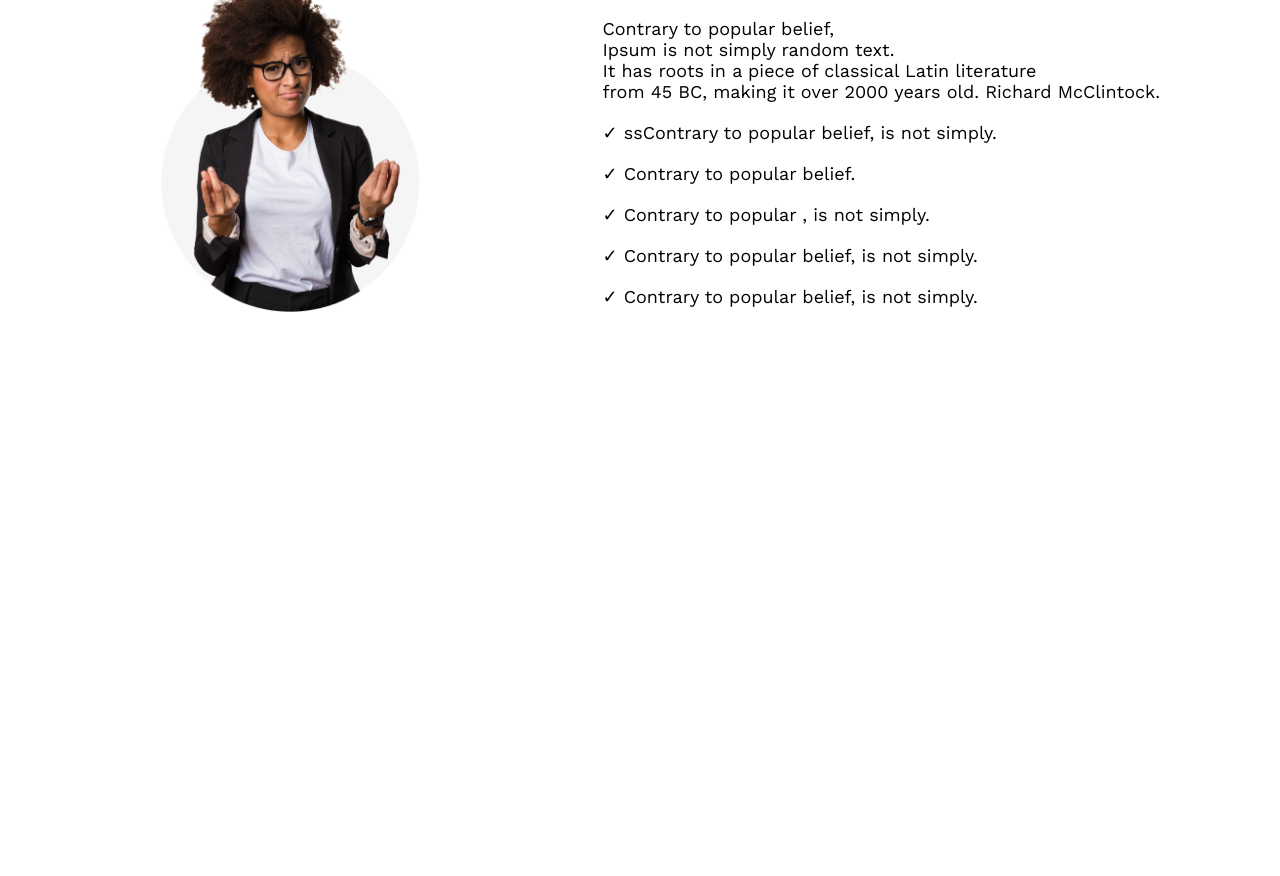
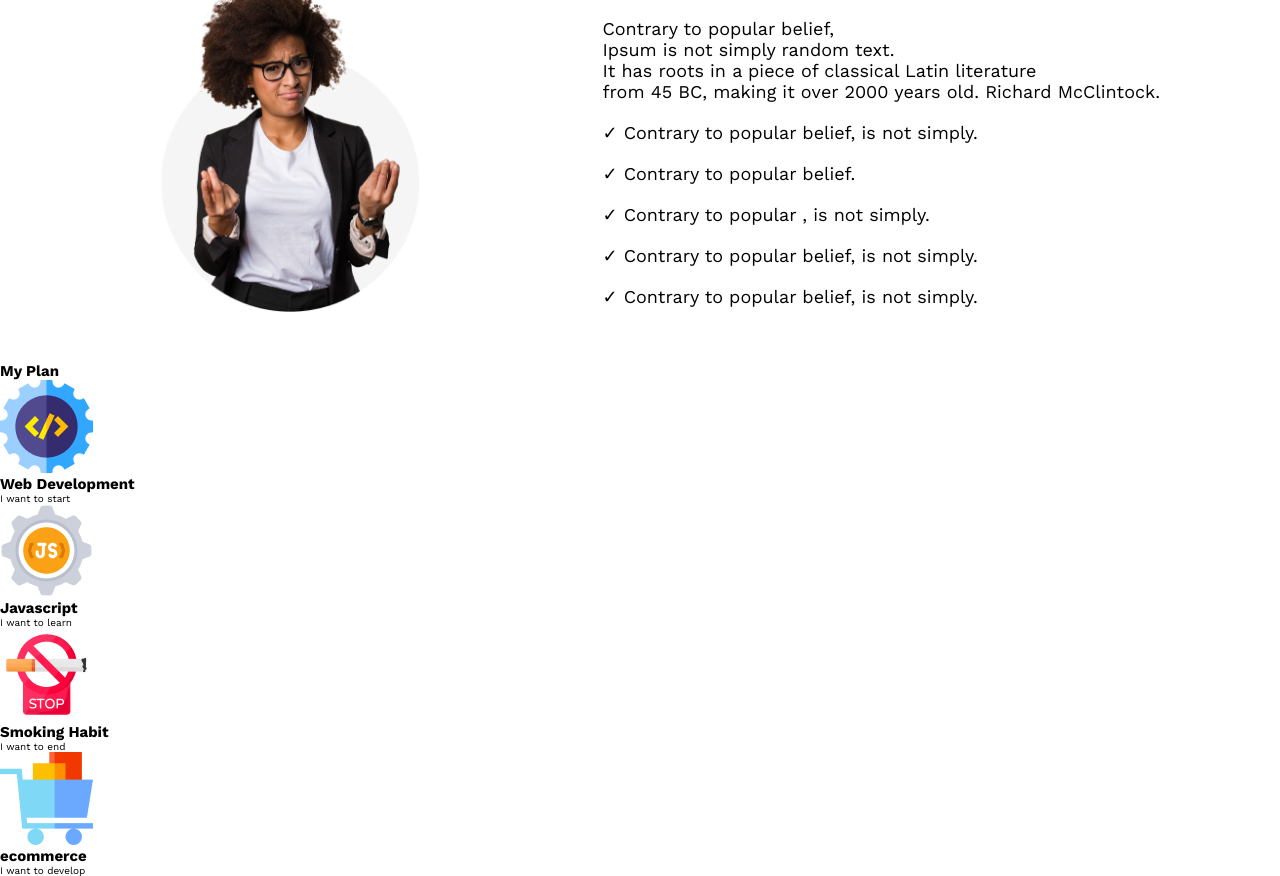
Before and after one commit to SakhawatHossen-coder/PH-challenge1, a plain HTML site: page index.html in a window 1280 px wide. Shown: the part 722-1598 px from the top of the page. Before the commit the page ends 1084 px from the top, so only its background shows below. Drawn offline with nearby package versions, Linux system fonts and the light colour scheme.

Commit message:
first commit

```diff
--- a/index.html
+++ b/index.html
@@ -35,7 +35,7 @@
                          classical Latin literature <br>
                          from 45 BC, making it over 2000 years old. Richard McClintock.</p>
                     <ul>
-                         <li> ssContrary to popular belief, is not simply.</li>
+                         <li> Contrary to popular belief, is not simply.</li>
                          <li> Contrary to popular belief.</li>
                          <li> Contrary to popular , is not simply.</li>
                          <li> Contrary to popular belief, is not simply.</li>
@@ -44,6 +44,32 @@
                </div>
           </div>
      </section>
+     <!-- plan section  -->
+     <section>
+          <div class="plan_content">
+               <h2>My Plan</h2>
+               <div class="my_plan">
+                    <img src="/images/icons/web.png" alt="">
+                    <h2>Web Development</h2>
+                    <p>I want to start</p>
+               </div>
+               <div class="my_plan">
+                    <img src="/images/icons/js.png" alt="">
+                    <h2>Javascript</h2>
+                    <p>I want to learn</p>
+               </div>
+               <div class="my_plan">
+                    <img src="/images/icons/smoke.png" alt="">
+                    <h2>Smoking Habit</h2>
+                    <p>I want to end</p>
+               </div>
+               <div class="my_plan">
+                    <img src="/images/icons/ecom.png" alt="">
+                    <h2>ecommerce</h2>
+                    <p>I want to develop</p>
+               </div>
+          </div>
+     </section>
 </body>
 
 </html>
```
